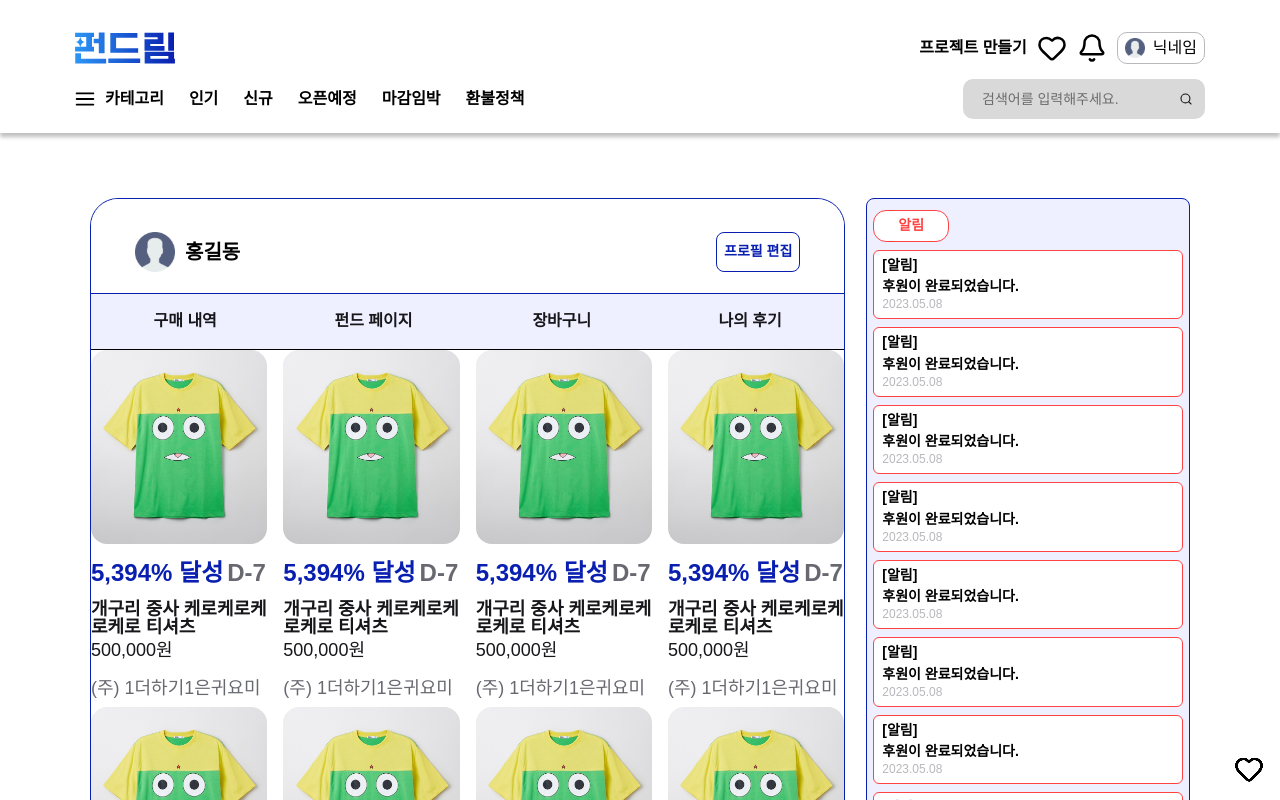
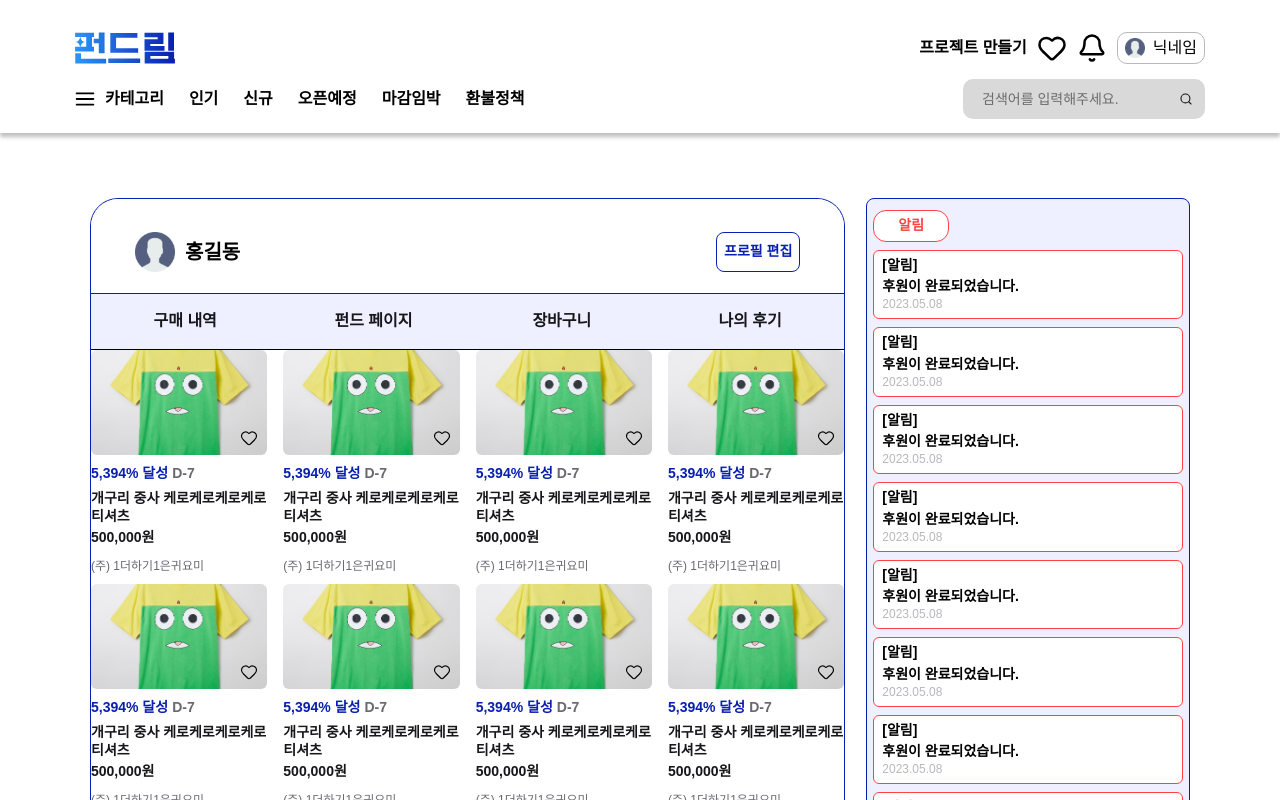
Before and after one commit to FRONTENDBOOTCAMP-13th/Final-11-Cutie, a Next.js app: page /accounts/cart in a window 1280 px wide. Shown: the top 800 px of the page. Built offline with nearby package versions, Linux system fonts and the light colour scheme.

Commit message:
💄 fix purchase wrap

```diff
--- a/src/components/product/ProductItem.tsx
+++ b/src/components/product/ProductItem.tsx
@@ -118,7 +118,7 @@ export function ProductItem({ className }: ProductItemProps) {
 
         {/* 제품명, 가격 */}
         <div className="tablet:text-[14px] laptop:text-[18px] flex flex-col gap-1.5">
-          <p className="text-font-900 font-bold ">개구리 중사 케로케로케로케로 티셔츠</p>
+          <p className="text-font-900 font-bold">개구리 중사 케로케로케로케로 티셔츠</p>
           <p className="text-font-900">500,000원</p>
         </div>
 
@@ -130,12 +130,22 @@ export function ProductItem({ className }: ProductItemProps) {
 }
 
 //상품 컴포넌트
-export function Product() {
+export function Product({ className }: ProductItemProps) {
   return (
-    <div className="flex flex-col normal-10 h-[full] w-[180px]">
+    <div className={`flex flex-col normal-10 h-full w-full  ${className || ''}`}>
       {/* 썸네일 */}
-      <div className="relative w-[180px] h-[105px] overflow-hidden">
-        <Image className="w-full h-full object-cover" src={productKeroro} alt="상품 썸네일" />
+      <div className="relative">
+        <Link href="/products/1">
+          <Image
+            width={400}
+            height={400}
+            className="w-full h-[105px] rounded-md object-cover cursor-pointer"
+            src={productKeroro}
+            alt="상품 썸네일"
+            priority
+          />
+        </Link>
+
         <div className="absolute right-[8px] bottom-[8px]">
           <HeartIcon className="w-[20px] h-[18px] hover:text-red-500 hover:fill-red-500" strokeWidth={1.5} />
         </div>
@@ -176,7 +186,7 @@ export function AdminApproveProduct() {
       <div>
         {/* 제품명, 가격 */}
         <div className="space-y-[4px]">
-          <p className="bold-13 text-font-900 ">개구리 중사 케로케로케로케로 티셔츠</p>
+          <p className="bold-13 text-font-900">개구리 중사 케로케로케로케로 티셔츠</p>
           <p className="medium-11 text-font-900">목표 금액 : 500,000원</p>
         </div>
 
@@ -211,10 +221,10 @@ export function PurchaseHistoryItemWrap() {
   return (
     <>
       <div className="flex justify-center gap-4">
-        <ProductItem className="w-full" />
-        <ProductItem className="w-full  hidden mobile:flex" />
-        <ProductItem className="w-full  hidden tablet:flex " />
-        <ProductItem className="w-full  hidden min-[930px]:flex" />
+        <Product className="w-full" />
+        <Product className="w-full  hidden mobile:flex" />
+        <Product className="w-full  hidden tablet:flex " />
+        <Product className="w-full  hidden min-[930px]:flex" />
       </div>
     </>
   );
```
